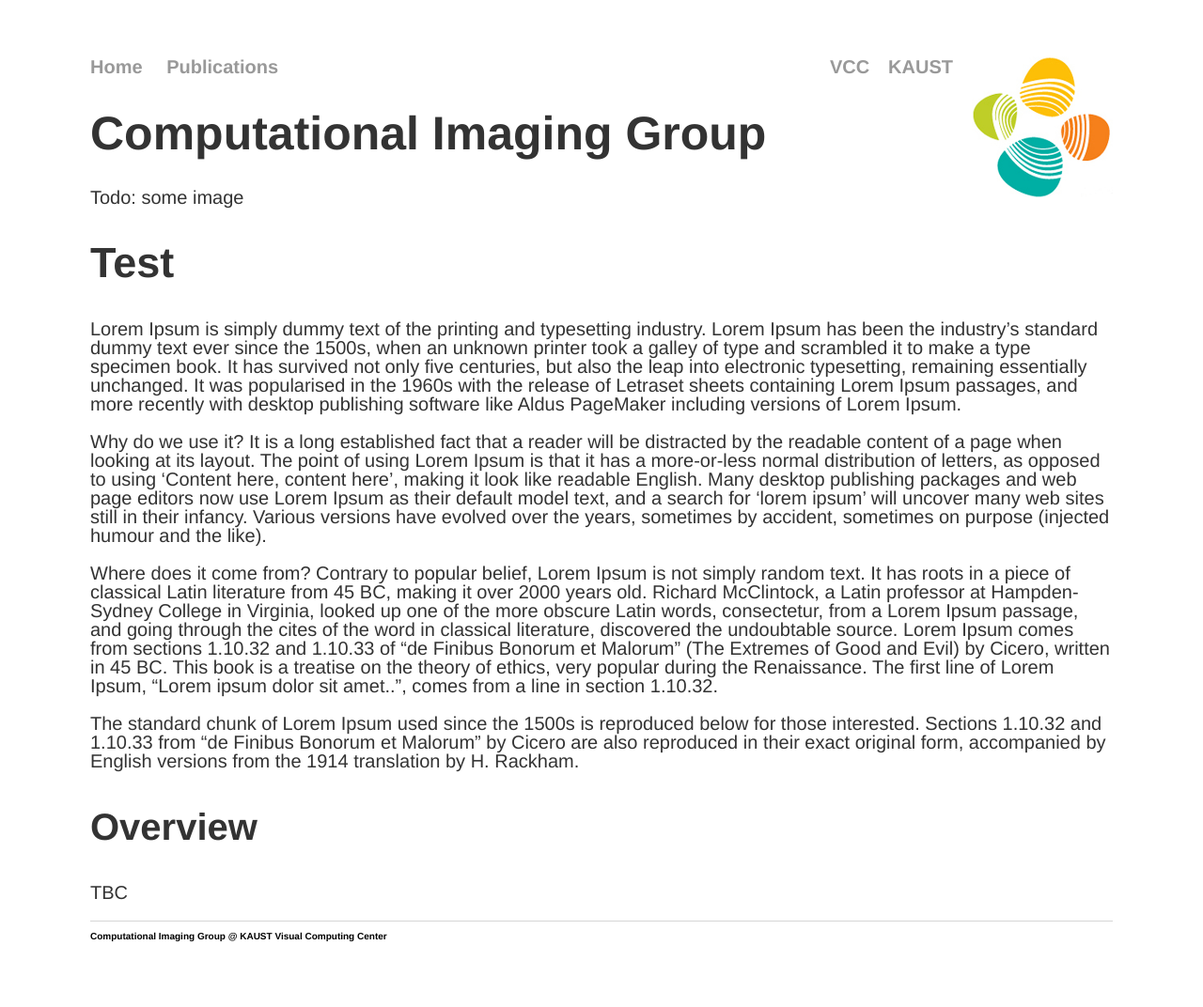
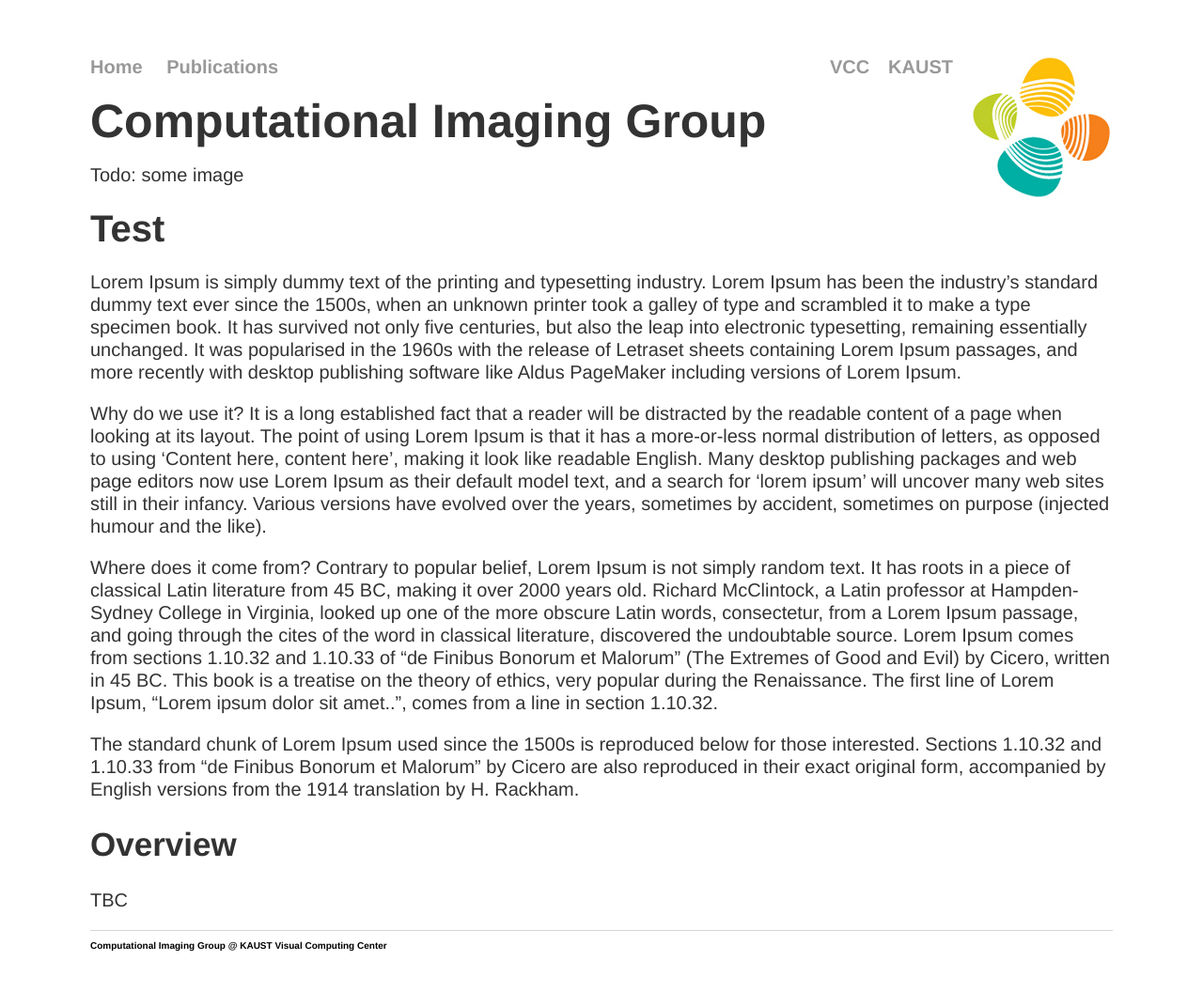
Before and after one commit to vccimaging/vccimaging.github.io, a Jekyll site: the page built from index.md, in a window 1280 px wide. Shown: the whole page at 94% size. Built offline with Jekyll 4.4.1, drawn with Linux system fonts in a browser that asks for light colours.

Commit message:
Update main.css

```diff
--- a/css/main.css
+++ b/css/main.css
@@ -23,7 +23,7 @@ a:hover {
 }
 content {
     font-family:'Helvetica', 'Arial', 'Sans-Serif';
-    line-height: 1;
+    line-height: 1.2em;
     color: #333;
 }
 pub-authors {
@@ -39,17 +39,17 @@ pub-normal {
 }
 p {
     font-family:'Helvetica', 'Arial', 'Sans-Serif';
-    line-height: 1;
+    line-height: 1.2em;
     color: #333;
 }
 h1 {
     font-size:50px;
 }
 h2 {
-    font-size:45px;
+    font-size:40px;
 }
 h3 {
-    font-size:40px;
+    font-size:35px;
 }
 footer {
     font-family:'Helvetica', 'Arial', 'Sans-Serif';
```
